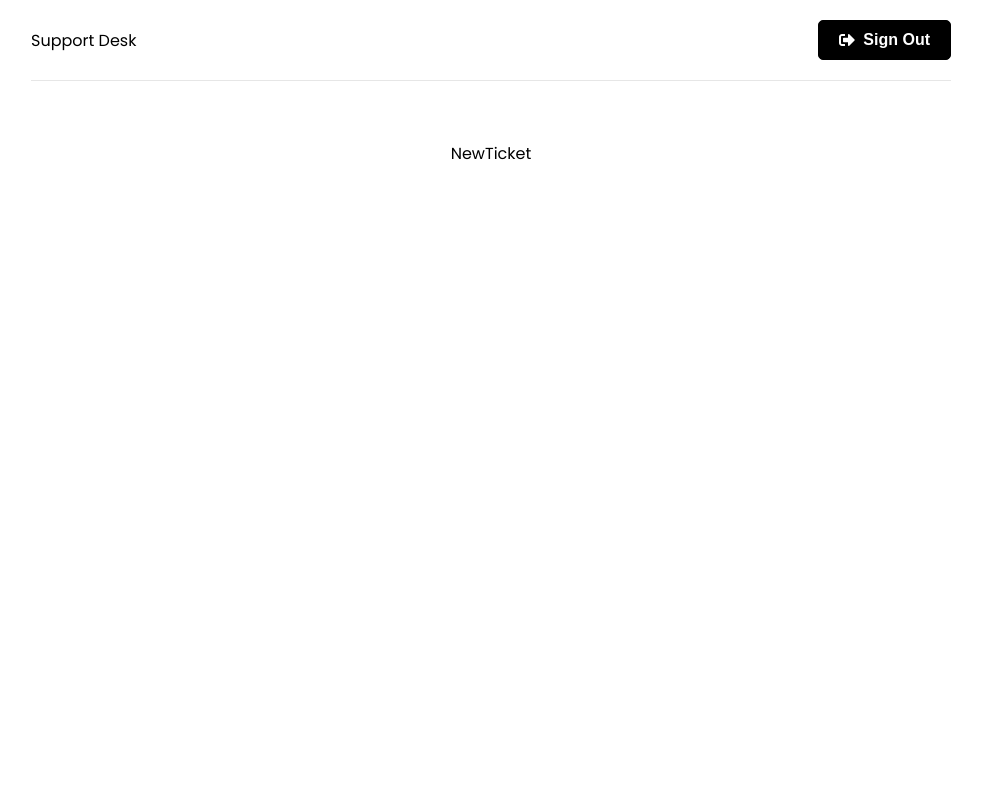
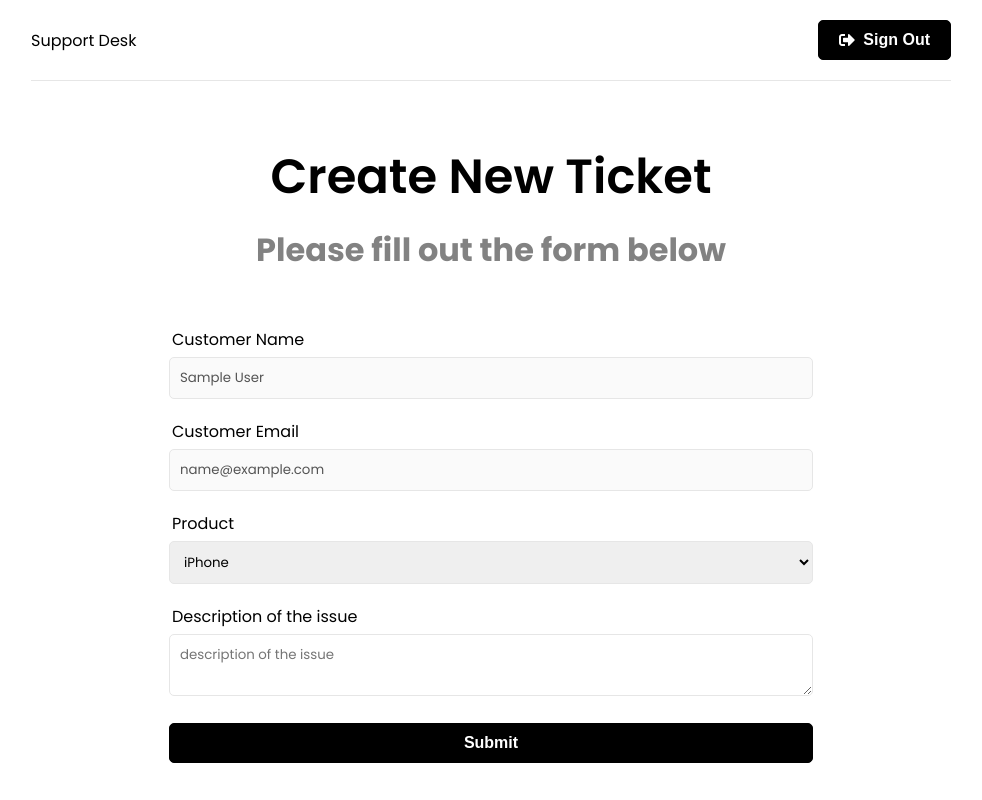
Before and after one commit to liambrewster/supportdesk, a React (Create React App) app in the folder frontend/: page /new-ticket in a window 1280 px wide. Shown: the whole page, without its empty margins (149-1131 px from the left). Built offline with nearby package versions, Linux system fonts and the light colour scheme; sample sign-in values are in the browser's storage.

Commit message:
feat: added the new ticket form

```diff
--- a/frontend/src/App.js
+++ b/frontend/src/App.js
@@ -20,7 +20,7 @@
             <Route path='/login' element={<Login/>}/>
             <Route path='/register' element={<Register/>}/>
             <Route path='/new-ticket' element={<PrivateRoute/>}>
-            <Route path='/new-ticket' element={<NewTicket/>}/>
+                  <Route path='/new-ticket' element={<NewTicket/>}/>
             </Route>
           </Routes>
         </div>
--- a/frontend/src/pages/NewTicket.jsx
+++ b/frontend/src/pages/NewTicket.jsx
@@ -1,8 +1,53 @@
-import React from 'react'
+import {useState} from 'react'
+import {useSelector} from 'react-redux'
 
 function NewTicket() {
+  const {user} = useSelector((state)=> state.auth)
+
+  const [name] = useState(user.name)
+  const [email] = useState(user.email)
+  const [product,setProduct] = useState('iPhone')
+  const [description,setDescription] = useState('')
+
+  const onSubmit = (e) => {
+    e.preventDefault()
+  }
+
   return (
-    <div>NewTicket</div>
+    <>
+      <section className="heading">
+        <h1>Create New Ticket</h1>
+        <p>Please fill out the form below</p>
+      </section>
+      <section className="form">
+        <div className="form-group">
+          <label htmlFor="name">Customer Name</label>
+          <input type="text" className="form-control" value={name} disabled />
+        </div>
+        <div className="form-group">
+          <label htmlFor="email">Customer Email</label>
+          <input type="text" className="form-control" value={email} disabled />
+        </div>
+        <form onSubmit={onSubmit}>
+          <div className="form-group">
+          <label htmlFor="product">Product</label>
+          <select name="product" id="product" value={product} onChange={(e) => setProduct(e.target.value)}>
+            <option value="iPhone">iPhone</option>
+            <option value="Macbook Pro">Macbook Pro</option>
+            <option value="iMac">iMac</option>
+            <option value="iPad">iPad</option>
+          </select>
+          </div>
+          <div className="form-group">
+            <label htmlFor="description">Description of the issue</label>
+            <textarea name="description" id="description" className='form-contorl' placeholder='description of the issue' value={description} onChange={(e) => setDescription(e.target.value)}></textarea>
+          </div>
+          <div className="form-group">
+            <button className="btn btn-block">Submit</button>
+          </div>
+        </form>
+      </section>
+    </>
   )
 }
 
```
